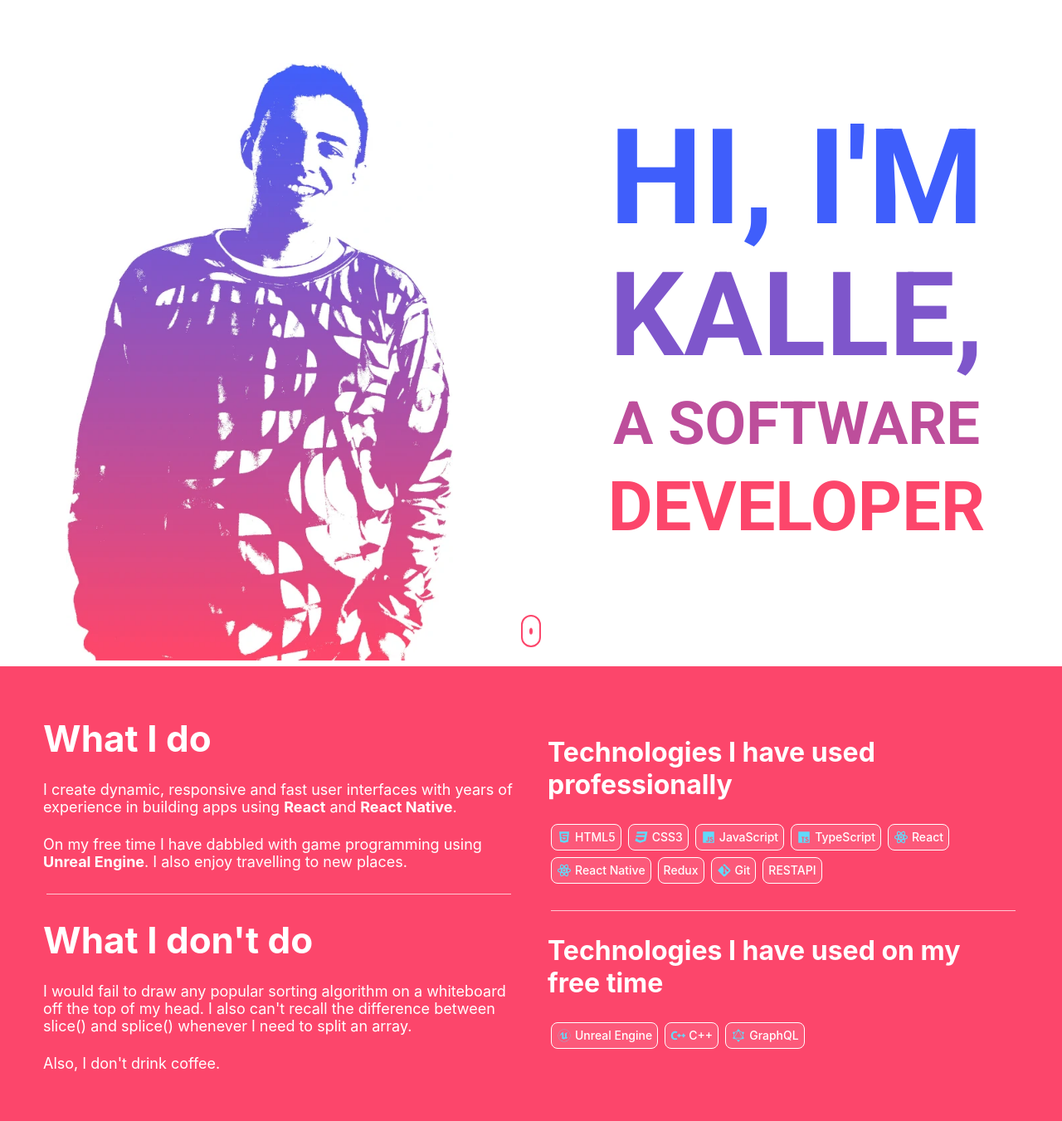
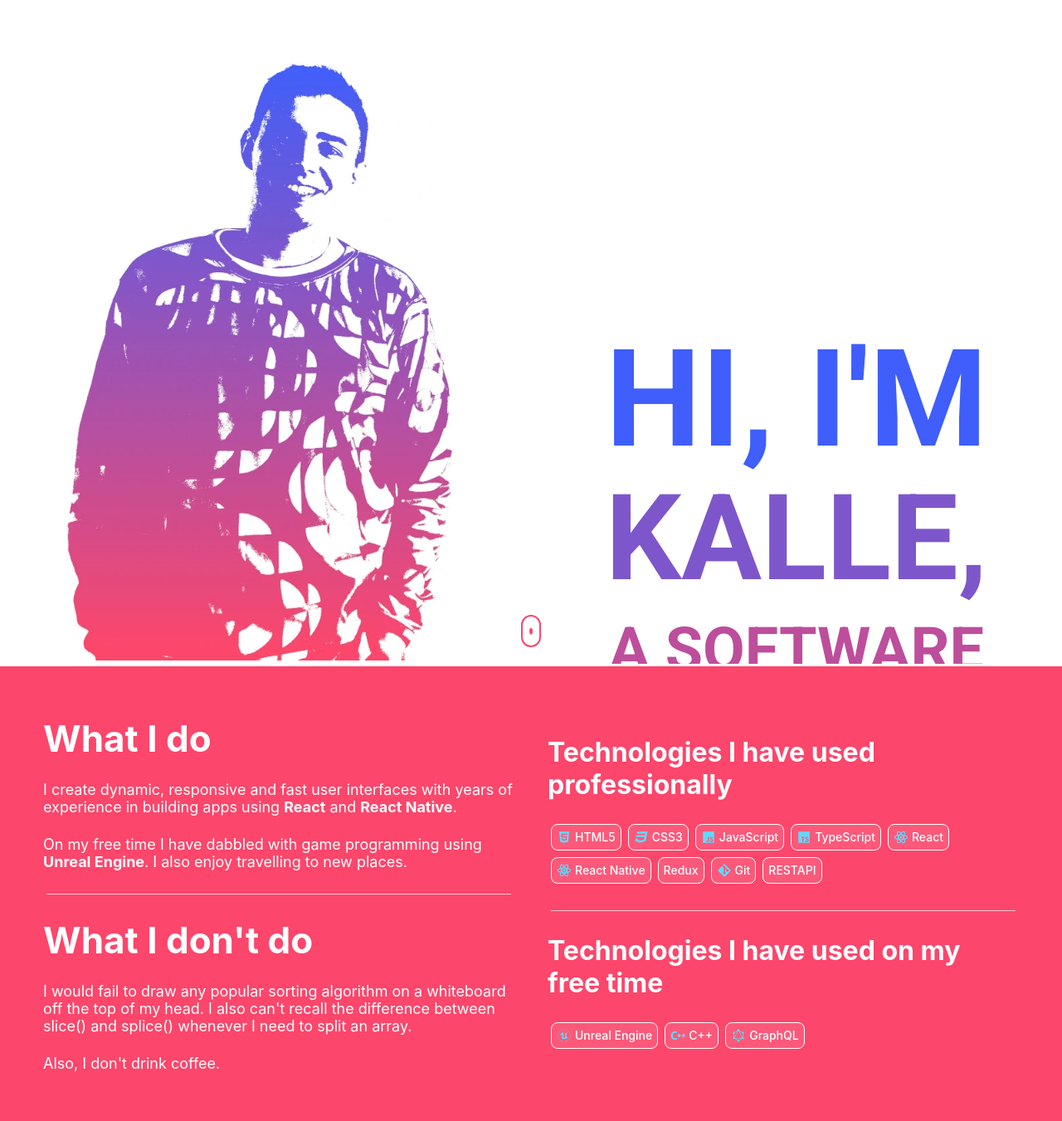
Before and after one commit to kallerouvinen/website, a Flask app: page / in a window 1280 px wide. Shown: the top 1351 px of the page at 83% size. Run offline with Flask 3, Linux system fonts and the light colour scheme.

Commit message:
Adjust styles for first section and add prettier rules

```diff
--- a/static/styles.css
+++ b/static/styles.css
@@ -86,7 +86,7 @@
   overflow: hidden;
 }
 
-@keyframes fade-in-top {
+@keyframes anim-fade-in-top {
   0% {
     opacity: 0;
     transform: translateY(-30px);
@@ -97,7 +97,7 @@
   }
 }
 
-@keyframes fade-in-right {
+@keyframes anim-fade-in-right {
   0% {
     opacity: 0;
     transform: translateX(30px);
@@ -108,7 +108,7 @@
   }
 }
 
-@keyframes fade-in-bottom {
+@keyframes anim-fade-in-bottom {
   0% {
     opacity: 0;
     transform: translateY(30px);
@@ -119,7 +119,7 @@
   }
 }
 
-@keyframes fade-in-left {
+@keyframes anim-fade-in-left {
   0% {
     opacity: 0;
     transform: translateX(-30px);
@@ -130,20 +130,20 @@
   }
 }
 
-.fade-in-from-top {
-  animation: fade-in-top 1s ease;
+.fade-in-top {
+  animation: anim-fade-in-top 1s ease;
 }
 
-.fade-in-from-right {
-  animation: fade-in-right 1s ease;
+.fade-in-right {
+  animation: anim-fade-in-right 1s ease;
 }
 
-.fade-in-from-bottom {
-  animation: fade-in-bottom 1s ease;
+.fade-in-bottom {
+  animation: anim-fade-in-bottom 1s ease;
 }
 
-.fade-in-from-left {
-  animation: fade-in-left 1s ease;
+.fade-in-left {
+  animation: anim-fade-in-left 1s ease;
 }
 
 .image {
@@ -165,120 +165,47 @@
   }
 }
 
-.text-panel {
+.text-panel-container {
   grid-area: text;
-}
-
-.text-panel-container {
+  container-type: size;
   display: flex;
   flex: 1;
   flex-direction: column;
   justify-content: center;
   align-items: center;
   min-width: 310px;
+}
+
+.text-panel {
   font-family: "Roboto", -apple-system, BlinkMacSystemFont, "Segoe UI", "Oxygen",
     "Ubuntu", "Cantarell", "Fira Sans", "Droid Sans", "Helvetica Neue",
     sans-serif;
-}
-
-.text-panel-1 {
-  font-family: inherit;
-  font-size: 22.5vw;
-  color: #3f5efb;
   font-weight: 700;
-  line-height: 1;
   text-transform: uppercase;
 }
 
-@media (min-width: 800px) {
-  .text-panel-1 {
-    font-size: 180px;
-  }
-}
-@media (min-width: 960px) {
-  .text-panel-1 {
-    font-size: 12.5vw;
-  }
-}
-@media (min-width: 1280px) {
-  .text-panel-1 {
-    font-size: 160px;
-  }
+#panel-1 {
+  font-size: 25.5cqw;
+  color: #3f5efb;
+  line-height: 1;
 }
 
-.text-panel-2 {
-  font-family: inherit;
-  font-size: 19.75vw;
+#panel-2 {
+  font-size: 22.5cqw;
   color: #7e56cb;
-  font-weight: 700;
   line-height: 1.2;
-  text-transform: uppercase;
 }
 
-@media (min-width: 800px) {
-  .text-panel-2 {
-    font-size: 158px;
-  }
-}
-@media (min-width: 960px) {
-  .text-panel-2 {
-    font-size: 11.02vw;
-  }
-}
-@media (min-width: 1280px) {
-  .text-panel-2 {
-    font-size: 141px;
-  }
+#panel-3 {
+  font-size: 11.5cqw;
+  color: #bd4e9b;
+  line-height: 1.3;
 }
 
-.text-panel-3 {
-  font-family: inherit;
-  font-size: 10vw;
-  color: #bd4e9b;
-  font-weight: 700;
+#panel-4 {
+  font-size: 13cqw;
+  color: #fc466b;
   line-height: 1.3;
-  text-transform: uppercase;
-}
-
-@media (min-width: 800px) {
-  .text-panel-3 {
-    font-size: 80px;
-  }
-}
-@media (min-width: 960px) {
-  .text-panel-3 {
-    font-size: 5.63vw;
-  }
-}
-@media (min-width: 1280px) {
-  .text-panel-3 {
-    font-size: 72px;
-  }
-}
-
-.text-panel-4 {
-  font-family: inherit;
-  font-size: 11.5vw;
-  color: #fc466b;
-  font-weight: 700;
-  line-height: 1.3;
-  text-transform: uppercase;
-}
-
-@media (min-width: 800px) {
-  .text-panel-4 {
-    font-size: 92px;
-  }
-}
-@media (min-width: 960px) {
-  .text-panel-4 {
-    font-size: 6.48vw;
-  }
-}
-@media (min-width: 1280px) {
-  .text-panel-4 {
-    font-size: 83px;
-  }
 }
 
 .scroll-indicator {
--- a/templates/index.html
+++ b/templates/index.html
@@ -28,7 +28,7 @@
     <div class="section-1-root">
       <div class="section-1-container">
         <div class="section-1-grid-container">
-          <div class="grid-item image-container fade-in-from-bottom">
+          <div class="grid-item image-container fade-in-bottom">
             <picture>
               <source
                 srcset="{{url_for('static', filename='assets/image900.webp')}}"
@@ -41,17 +41,15 @@
               />
             </picture>
           </div>
-          <div class="grid-item text-panel">
-            <div class="text-panel-container">
-              <span class="text-panel-1 fade-in-from-top">Hi, I'm</span>
-              <span class="text-panel-2 fade-in-from-left">Kalle,</span>
-              <span class="text-panel-3 fade-in-from-right">a software</span>
-              <span class="text-panel-4 fade-in-from-bottom">developer</span>
-            </div>
+          <div class="grid-item text-panel-container">
+            <span id="panel-1" class="text-panel fade-in-top">Hi, I'm</span>
+            <span id="panel-2" class="text-panel fade-in-left">Kalle,</span>
+            <span id="panel-3" class="text-panel fade-in-right">a software</span>
+            <span id="panel-4" class="text-panel fade-in-bottom">developer</span>
           </div>
         </div>
       </div>
-      <div class="scroll-indicator fade-in-from-bottom"></div>
+      <div class="scroll-indicator fade-in-bottom"></div>
     </div>
 
     <!-- Section 2 -->
@@ -62,9 +60,8 @@
             <div class="about-me-container">
               <h1 class="about-me-title">What I do</h1>
               <p class="about-me-paragraph">
-                I create dynamic, responsive and fast user interfaces with years
-                of experience in building apps using <b>React</b> and
-                <b>React Native</b>.
+                I create dynamic, responsive and fast user interfaces with years of experience in
+                building apps using <b>React</b> and <b>React Native</b>.
               </p>
               <p class="about-me-paragraph">
                 On my free time I have dabbled with game programming using
@@ -73,19 +70,16 @@
               <hr class="divider" />
               <h1 class="about-me-title">What I don't do</h1>
               <p class="about-me-paragraph">
-                I would fail to draw any popular sorting algorithm on a
-                whiteboard off the top of my head. I also can't recall the
-                difference between slice() and splice() whenever I need to split
-                an array.
+                I would fail to draw any popular sorting algorithm on a whiteboard off the top of my
+                head. I also can't recall the difference between slice() and splice() whenever I
+                need to split an array.
               </p>
               <p class="about-me-paragraph">Also, I don't drink coffee.</p>
             </div>
           </div>
           <div class="grid-item technologies">
             <div class="technologies-container">
-              <h1 class="technologies-title">
-                Technologies I have used professionally
-              </h1>
+              <h1 class="technologies-title">Technologies I have used professionally</h1>
               <div class="technologies-chip-container">
                 <div class="tech-chip">
                   <svg focusable="false" viewBox="0 0 24 24" aria-hidden="true">
@@ -151,9 +145,7 @@
                 </div>
               </div>
               <hr class="divider" />
-              <h1 class="technologies-title">
-                Technologies I have used on my free time
-              </h1>
+              <h1 class="technologies-title">Technologies I have used on my free time</h1>
               <div class="technologies-chip-container">
                 <div class="tech-chip">
                   <svg focusable="false" viewBox="0 0 24 24" aria-hidden="true">
```
Also changed, not shown: .prettierrc.json (added).
